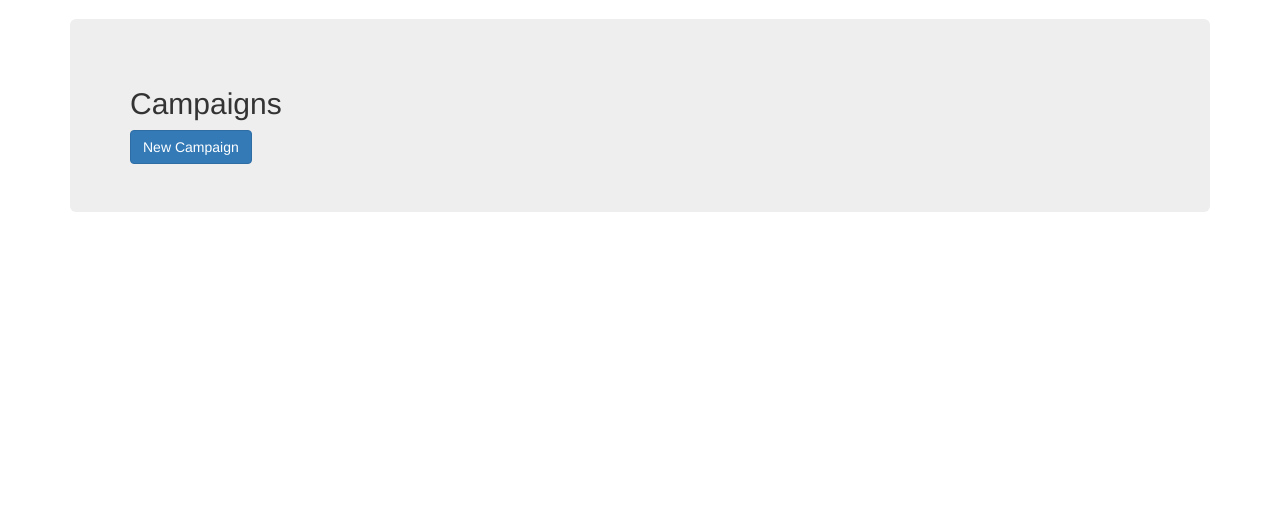
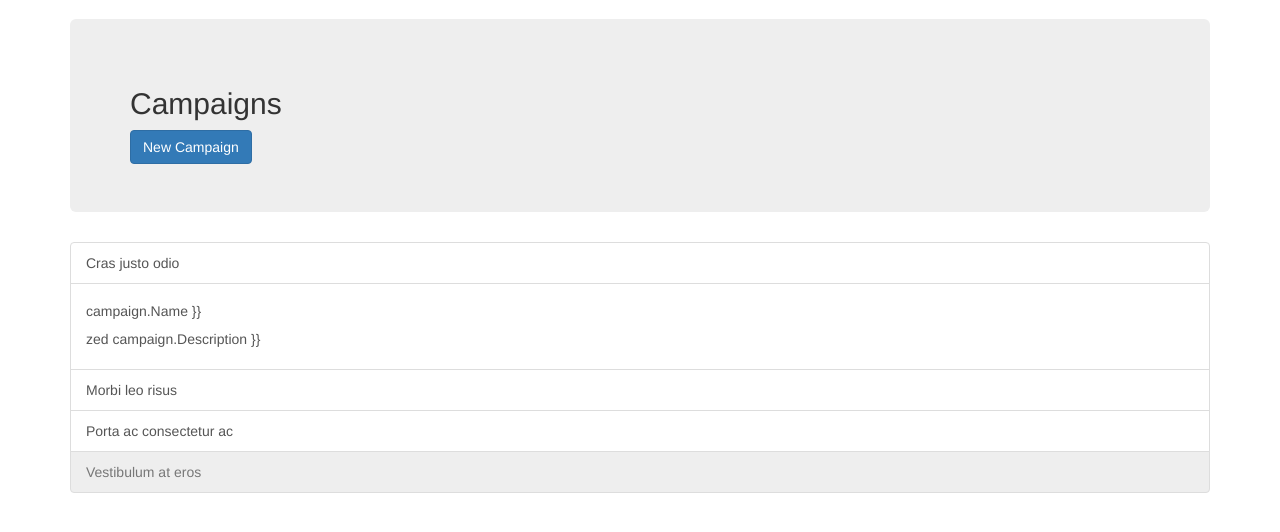
Before and after one commit to nicholas-wacks/Campaign-Logger, a Django app: page /campaigns/ in a window 1280 px wide. Shown: the part 51-583 px from the top of the page. Run offline with Django 3.2, Linux system fonts and the light colour scheme; the visitor is signed in with stand-in values (Sample User, id 1); some libraries are stand-ins or nearby versions.

Commit message:
Update campaigns/templates/index.html

```diff
--- a/campaigns/templates/index.html
+++ b/campaigns/templates/index.html
@@ -5,15 +5,37 @@
 {% block content %}
 {% if user.is_authenticated %}
 <div class="jumbotron">
-    <h2>Campaigns</h2>
-    <a class="btn btn-primary" href="#" role="button" id="new_campaign">New Campaign</a>
+  <h2>Campaigns</h2>
+  <a class="btn btn-primary" href="#" role="button" id="new_campaign">New Campaign</a>
 </div>
 
-<table id="campaigns">
+<div class="list-group">
+  {% for campaign in campaigns %}
+  <a href="/campaigns/{{ campaign.id }}/" class="list-group-item list-group-item-action flex-column align-items-start">
+    <div class="d-flex w-100 justify-content-between">
+      <h4 class="mb-1">{{ campaign.Name }}</h5>
+      <!--<small class="text-muted">Star?</small> TODO: signify ownership/admin access-->
+    </div>
+    <p class="mb-1">{{ campaign.Description }}</p>
+  </a>
+  {% endfor %}
+  <a href="#" class="list-group-item list-group-item-action">
+    Cras justo odio
+  </a>
+  <a href="/campaigns/ campaign.id }}/" class="list-group-item list-group-item-action flex-column align-items-start">
+    <div class="d-flex w-100 justify-content-between">
+      <h5 class="mb-1"> campaign.Name }}</h5>
+      <!--<small class="text-muted">Star?</small> TODO: signify ownership/admin access-->
+    </div>
+    <p class="mb-1">zed campaign.Description }}</p>
+  </a>
 
-</table>
+  <a href="#" class="list-group-item list-group-item-action">Morbi leo risus</a>
+  <a href="#" class="list-group-item list-group-item-action">Porta ac consectetur ac</a>
+  <a href="#" class="list-group-item list-group-item-action disabled">Vestibulum at eros</a>
+</div>
 
 {% else %}
-  <p>Please login or sign up</p>
+<p>Please login or sign up</p>
 {% endif %}
 {% endblock %}
```
